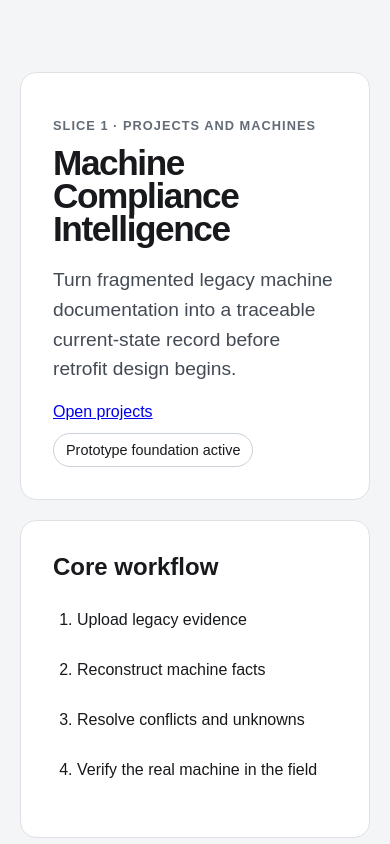
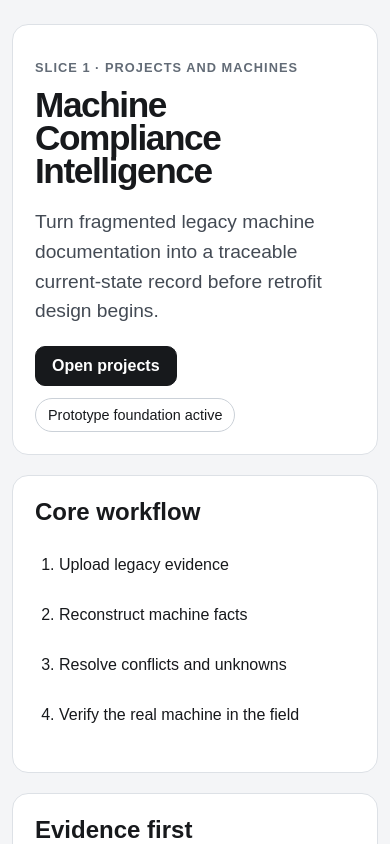
Before and after one commit to eppuanttalainen-rgb/tuoteohjelma, a Next.js app in the folder apps/web/: page / in a window 390 px wide. Shown: the top 844 px of the page. Built offline with nearby package versions, Linux system fonts and the light colour scheme.

Commit message:
feat(slice-1): style project workflow

```diff
--- a/apps/web/app/globals.css
+++ b/apps/web/app/globals.css
@@ -10,6 +10,10 @@
 
 body {
   margin: 0;
+}
+
+a {
+  color: inherit;
 }
 
 main {
@@ -46,6 +50,10 @@ h2 {
   margin-top: 0;
 }
 
+h3 {
+  margin: 0 0 8px;
+}
+
 .lead {
   max-width: 720px;
   font-size: 1.2rem;
@@ -53,13 +61,39 @@ h2 {
   color: #434a54;
 }
 
+.actions {
+  display: flex;
+  flex-wrap: wrap;
+  align-items: center;
+  gap: 12px;
+  margin-top: 20px;
+}
+
 .status {
   display: inline-block;
-  margin-top: 12px;
   padding: 8px 12px;
   border: 1px solid #cbd1d8;
   border-radius: 999px;
   font-size: 0.9rem;
+}
+
+.button {
+  appearance: none;
+  display: inline-block;
+  border: 1px solid #17191c;
+  border-radius: 10px;
+  background: #17191c;
+  color: white;
+  padding: 10px 16px;
+  font: inherit;
+  font-weight: 700;
+  text-decoration: none;
+  cursor: pointer;
+}
+
+.button:disabled {
+  cursor: wait;
+  opacity: 0.65;
 }
 
 .workflow {
@@ -76,3 +110,100 @@ h2 {
   margin-bottom: 0;
   line-height: 1.6;
 }
+
+.form-grid {
+  display: grid;
+  grid-template-columns: repeat(2, minmax(0, 1fr));
+  gap: 18px;
+}
+
+.field {
+  display: grid;
+  gap: 7px;
+  font-size: 0.92rem;
+  font-weight: 700;
+}
+
+.field-wide {
+  grid-column: 1 / -1;
+}
+
+input,
+textarea {
+  width: 100%;
+  border: 1px solid #cbd1d8;
+  border-radius: 10px;
+  background: white;
+  padding: 11px 12px;
+  color: inherit;
+  font: inherit;
+  font-weight: 400;
+}
+
+textarea {
+  resize: vertical;
+}
+
+.error {
+  margin-top: 16px;
+  padding: 12px;
+  border: 1px solid #b7bcc4;
+  border-radius: 10px;
+}
+
+.project-list {
+  display: grid;
+  gap: 12px;
+}
+
+.project-card {
+  display: flex;
+  justify-content: space-between;
+  gap: 24px;
+  border: 1px solid #dde1e6;
+  border-radius: 12px;
+  padding: 18px;
+}
+
+.project-card p {
+  margin: 0;
+  color: #535c67;
+}
+
+.project-meta {
+  display: flex;
+  flex-direction: column;
+  align-items: flex-end;
+  gap: 6px;
+  min-width: 120px;
+  color: #626b76;
+  font-size: 0.9rem;
+}
+
+@media (max-width: 640px) {
+  main {
+    width: min(100% - 24px, 960px);
+    padding: 24px 0;
+  }
+
+  .hero,
+  section {
+    padding: 22px;
+  }
+
+  .form-grid {
+    grid-template-columns: 1fr;
+  }
+
+  .field-wide {
+    grid-column: auto;
+  }
+
+  .project-card {
+    flex-direction: column;
+  }
+
+  .project-meta {
+    align-items: flex-start;
+  }
+}
```
